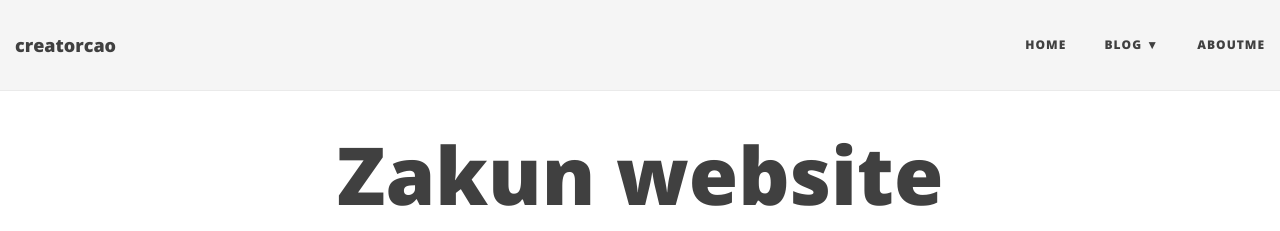
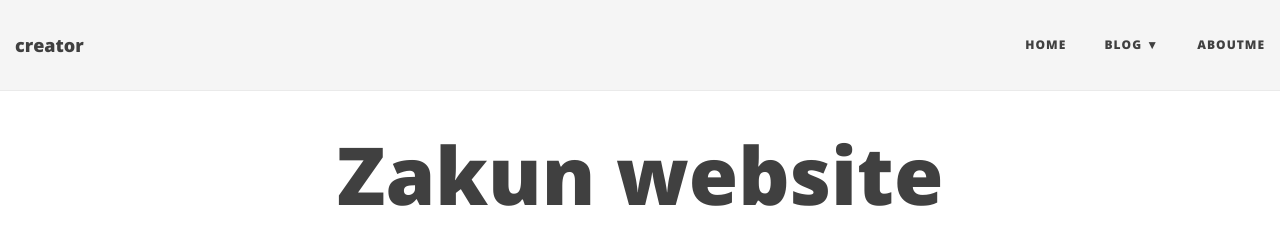
Before and after one commit to creatorcao/creatorcao.github.io, a Jekyll site: the page built from index.html, in a window 1280 px wide. Shown: the top 231 px of the page. Built offline with Jekyll 4.4.1, drawn with Linux system fonts in a browser that asks for light colours; nearby versions of some CDN libraries; the list of posts is cut into pages by our own code.

Commit message:
Update _config.yml

```diff
--- a/_config.yml
+++ b/_config.yml
@@ -13,10 +13,10 @@ baseurl: ""
 # Of course don't forget to change the username and projectname to YOUR username and project
 
 # Name of website
-title: creatorcao
+title: creator
 
 # Short description of your site
-description:
+description: cao
 
 # --- Navigation bar options --- #
 
```
